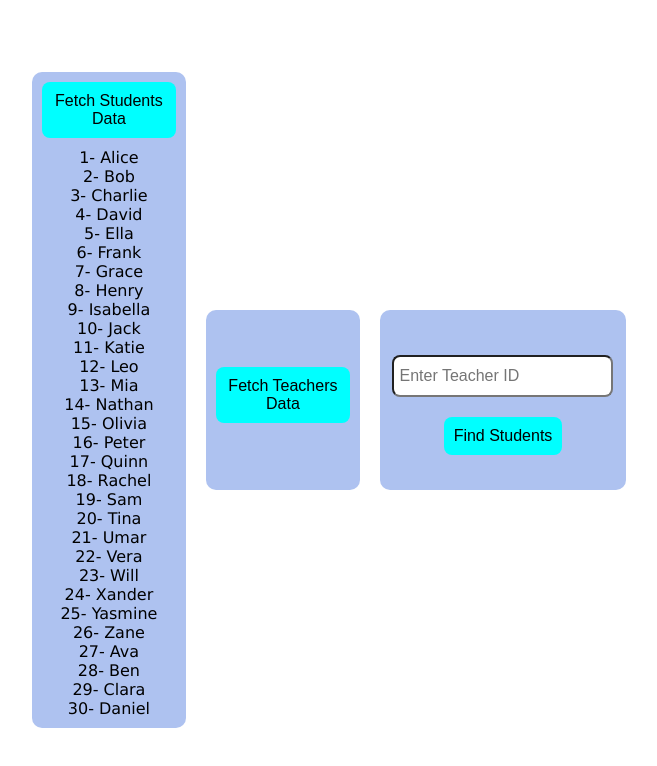
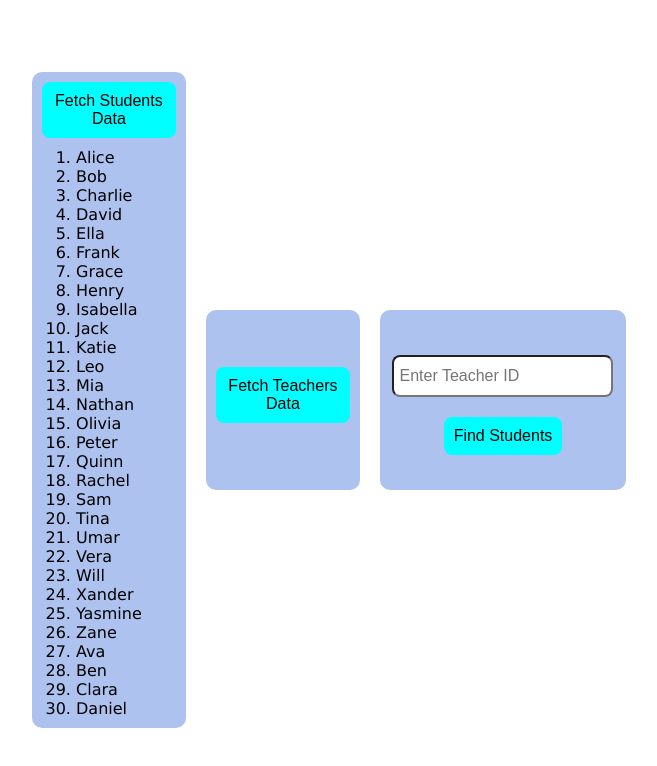
Before and after one commit to ashish-3216/NextJs-day5, a Next.js app: page / in a window 1280 px wide. Both pictures are taken after a click on the button "Fetch Students Data". Shown: the top 766 px of the page, without its empty margins (311-968 px from the left). Built offline with nearby package versions, Linux system fonts and the light colour scheme.

Commit message:
all done

```diff
--- a/pages/index.js
+++ b/pages/index.js
@@ -35,9 +35,11 @@ export default function Home() {
         >
           Fetch Students Data
         </button>
-        {students.map((student) => {
-          return <div key={student.id}>{student.id}- {student.name}</div>;
-        })}
+        <ol>
+          {students.map((student) => {
+            return <li key={student.id}> {student.name}</li>;
+          })}
+        </ol>
       </div>
       <div className="teacher-container">
         <button
@@ -48,9 +50,11 @@ export default function Home() {
         >
           Fetch Teachers Data
         </button>
-        {teachers.map((teacher) => {
-          return <div key={teacher.id}>{teacher.id}- {teacher.name}</div>;
-        })}
+        <ol>
+          {teachers.map((teacher) => {
+            return <li key={teacher.id}>{teacher.name}</li>;
+          })}
+        </ol>
       </div>
       <div className="find-container">
         <input
@@ -71,7 +75,7 @@ export default function Home() {
         {Id > 5 && <div>Invalid Teacher ID</div>}
         {findTeacher.length > 0 &&
           findTeacher.map((student) => {
-            return <div key={student.id}>{student.id}- {student.name}</div>;
+            return <ol key={student.id}><li> {student.name}</li></ol >;
           })}
       </div>
     </div>
```
